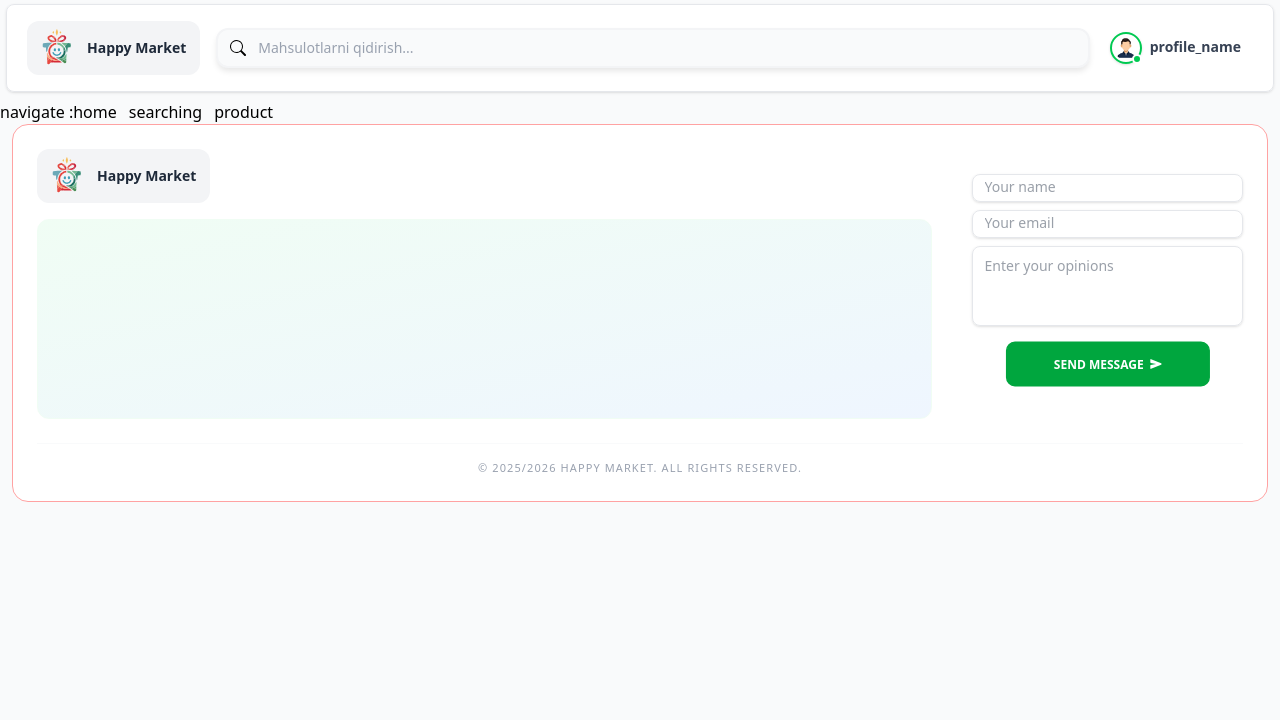
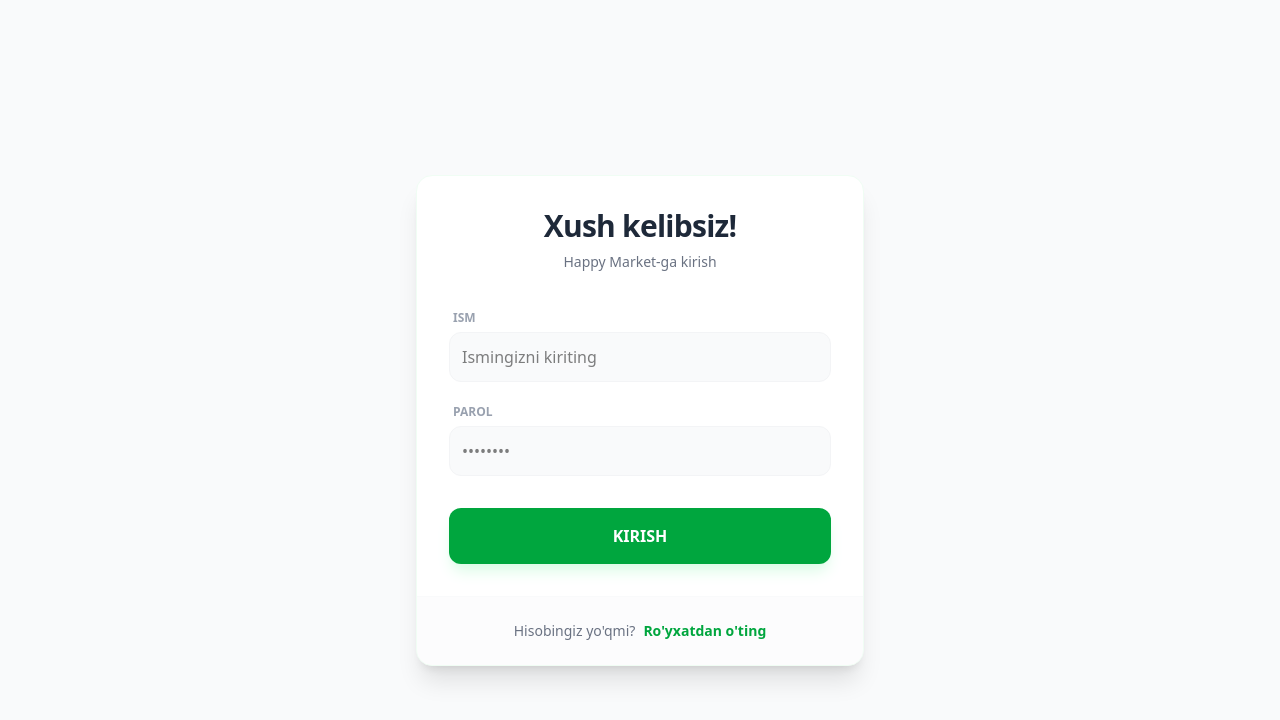
Before and after one commit to rax1mjon/happy_market, a React (Vite) app: page / in a window 1280 px wide. Shown: the top 720 px of the page. Built offline with nearby package versions, Linux system fonts and the light colour scheme.

Commit message:
add login

```diff
--- a/package.json
+++ b/package.json
@@ -10,9 +10,11 @@
     "preview": "vite preview"
   },
   "dependencies": {
+    "@reduxjs/toolkit": "^2.11.2",
     "@tailwindcss/vite": "^4.1.18",
     "react": "^19.2.0",
     "react-dom": "^19.2.0",
+    "react-redux": "^9.2.0",
     "react-router-dom": "^7.10.1",
     "tailwindcss": "^4.1.18"
   },
--- a/src/App.jsx
+++ b/src/App.jsx
@@ -15,8 +15,8 @@
     <>
       <Suspense fallback={<Loading />}>
         <Routes>
+          <Route index element={<Login />} />
           <Route path="/" element={<Layout />}>
-            <Route index element={<Login />} />
             <Route path="home" element={<Home />} />
             <Route path="searching/:search_name" element={<Searching />} />
             <Route path="product/:product_name" element={<Product />} />
--- a/src/Pages/Login/Login.jsx
+++ b/src/Pages/Login/Login.jsx
@@ -1,32 +1,112 @@
-import { useNavigate } from "react-router-dom";
+import { useState } from "react";
 
 const Login = () => {
-  const navigate = useNavigate();
-
-  const onClickFunc = (query) => {
-    navigate("/" + query);
-  };
+  const [isLogin, setIsLogin] = useState(true);
 
   return (
-    <>
-      <div className="flex">
-        <span>navigate :</span>
-        <ul className="flex gap-3">
-          <li className="cursor-pointer" onClick={() => onClickFunc("home")}>
-            home
-          </li>
-          <li
-            className="cursor-pointer"
-            onClick={() => onClickFunc("searching/example")}
+    <div className="min-h-[80vh] flex items-center justify-center p-4">
+      <div className="bg-white w-full max-w-md rounded-2xl shadow-xl border border-green-50 overflow-hidden transition-all duration-500">
+        {/* Yuqori qism: Sarlavha va Toggle */}
+        <div className="p-8 pb-0 text-center">
+          <h2 className="text-3xl font-bold text-gray-800 tracking-tight">
+            {isLogin ? "Xush kelibsiz!" : "Ro'yxatdan o'tish"}
+          </h2>
+          <p className="text-gray-500 text-sm mt-2">
+            {isLogin ? "Happy Market-ga kirish" : "Yangi hisob yarating"}
+          </p>
+        </div>
+
+        {/* Forma qismi */}
+        <form className="p-8 flex flex-col gap-4">
+          {/* Ism (Har doim bor) */}
+          <div className="group">
+            <label className="text-xs font-bold text-gray-400 uppercase ml-1 transition-colors group-focus-within:text-green-500">
+              Ism
+            </label>
+            <input
+              type="text"
+              placeholder="Ismingizni kiriting"
+              className="w-full p-3 mt-1 bg-gray-50 border border-gray-100 rounded-xl outline-none focus:border-green-500 focus:ring-4 focus:ring-green-50 transition-all duration-300"
+            />
+          </div>
+
+          {!isLogin && (
+            <div className="animate-in fade-in slide-in-from-top-4 duration-500 flex flex-col gap-4">
+              {/* Email */}
+              <div className="group">
+                <label className="text-xs font-bold text-gray-400 uppercase ml-1 group-focus-within:text-green-500">
+                  Email
+                </label>
+                <input
+                  type="email"
+                  placeholder="example@mail.com"
+                  className="w-full p-3 mt-1 bg-gray-50 border border-gray-100 rounded-xl outline-none focus:border-green-500 focus:ring-4 focus:ring-green-50 transition-all duration-300"
+                />
+              </div>
+
+              <div className="flex gap-4">
+                {/* Telefon */}
+                <div className="group flex-1">
+                  <label className="text-xs font-bold text-gray-400 uppercase ml-1 group-focus-within:text-green-500">
+                    Telefon
+                  </label>
+                  <input
+                    type="tel"
+                    placeholder="+998..."
+                    className="w-full p-3 mt-1 bg-gray-50 border border-gray-100 rounded-xl outline-none focus:border-green-500 focus:ring-4 focus:ring-green-50 transition-all duration-300"
+                  />
+                </div>
+                {/* Yosh */}
+                <div className="group w-24">
+                  <label className="text-xs font-bold text-gray-400 uppercase ml-1 group-focus-within:text-green-500">
+                    Yosh
+                  </label>
+                  <input
+                    type="number"
+                    placeholder="25"
+                    className="w-full p-3 mt-1 bg-gray-50 border border-gray-100 rounded-xl outline-none focus:border-green-500 focus:ring-4 focus:ring-green-50 transition-all duration-300"
+                  />
+                </div>
+              </div>
+            </div>
+          )}
+
+          {/* Parol (Har doim bor) */}
+          <div className="group">
+            <label className="text-xs font-bold text-gray-400 uppercase ml-1 transition-colors group-focus-within:text-blue-500">
+              Parol
+            </label>
+            <input
+              type="password"
+              placeholder="••••••••"
+              className="w-full p-3 mt-1 bg-gray-50 border border-gray-100 rounded-xl outline-none focus:border-blue-500 focus:ring-4 focus:ring-blue-50 transition-all duration-300"
+            />
+          </div>
+
+          {/* Submit Tugmasi */}
+          <button
+            type="submit"
+            className="w-full mt-4 py-4 bg-green-600 text-white font-bold rounded-xl shadow-lg shadow-green-100
+                       hover:bg-blue-600 hover:shadow-blue-100 transition-all duration-300 active:scale-95"
           >
-            searching
-          </li>
-          <li className="cursor-pointer" onClick={() => onClickFunc("product/machine")}>
-            product
-          </li>
-        </ul>
+            {isLogin ? "KIRISH" : "RO'YXATDAN O'TISH"}
+          </button>
+        </form>
+
+        {/* Pastki almashtirish qismi */}
+        <div className="p-6 bg-gray-50/50 border-t border-gray-50 text-center">
+          <p className="text-sm text-gray-500">
+            {isLogin ? "Hisobingiz yo'qmi?" : "Profilingiz bormi?"}
+            <button
+              onClick={() => setIsLogin(!isLogin)}
+              className="ml-2 font-bold text-green-600 hover:text-blue-600 transition-colors"
+            >
+              {isLogin ? "Ro'yxatdan o'ting" : "Kirish qismiga o'ting"}
+            </button>
+          </p>
+        </div>
       </div>
-    </>
+    </div>
   );
 };
 
--- a/src/assets/Components/Footer/Footer.jsx
+++ b/src/assets/Components/Footer/Footer.jsx
@@ -1,3 +1,4 @@
+import { useNavigate } from "react-router-dom";
 import LogoBtn from "../LogoBtn/LogoBtn";
 
 const Footer = () => {
@@ -5,14 +6,42 @@
     event.preventDefault();
     console.log("Form submitted");
   };
+  const navigate = useNavigate();
 
+  const onClickFunc = (query) => {
+    navigate("/" + query);
+  };
   return (
     <footer className="custom_container mb-4">
       <div className="footer-wrapper py-6 px-6 w-full flex flex-col justify-center items-center gap-6 border border-red-300 rounded-2xl z-50 bg-white transition-all duration-300 hover:shadow-md hover:shadow-green-50">
         <div className="grid grid-cols-1 sm:grid-cols-2 md:grid-cols-3 lg:grid-cols-4 flex-col gap-10 justify-around items-center w-full">
           <div className="flex flex-col flex-1 gap-4 items-start md:col-span-2 lg:col-span-3">
             <LogoBtn />
-            <div className="w-full min-w-55 h-50 bg-gradient-to-br from-green-50 to-blue-50 rounded-xl border border-green-50"></div>
+            <div className="w-full min-w-55 h-50 bg-gradient-to-br from-green-50 to-blue-50 rounded-xl border border-green-50">
+              <div className="flex">
+                <span>navigate :</span>
+                <ul className="flex gap-3">
+                  <li
+                    className="cursor-pointer"
+                    onClick={() => onClickFunc("home")}
+                  >
+                    home
+                  </li>
+                  <li
+                    className="cursor-pointer"
+                    onClick={() => onClickFunc("searching/example")}
+                  >
+                    searching
+                  </li>
+                  <li
+                    className="cursor-pointer"
+                    onClick={() => onClickFunc("product/machine")}
+                  >
+                    product
+                  </li>
+                </ul>
+              </div>
+            </div>
           </div>
 
           <form className="flex flex-col gap-2">
--- /dev/null
+++ b/src/constants/index.js
@@ -0,0 +1,2 @@
+
+export const ENDPOINT = "API_LOGIN_URL";
--- /dev/null
+++ b/src/redux/authSlice.js
@@ -0,0 +1,30 @@
+import { createSlice } from "@reduxjs/toolkit";
+
+const initialState = {
+  token: localStorage.getItem("token") || null,
+  isAuth: !!localStorage.getItem("token"),
+  user: null,
+};
+
+const authSlice = createSlice({
+  name: "auth",
+  initialState,
+  reducers: {
+    loginSuccess: (state, action) => {
+      state.token = action.payload.token;
+      state.isAuth = true;
+
+      localStorage.setItem("token", action.payload.token);
+    },
+    logout: (state) => {
+      state.token = null;
+      state.isAuth = false;
+      state.user = null;
+
+      localStorage.removeItem("token");
+    },
+  },
+});
+
+export const { loginSuccess, logout } = authSlice.actions;
+export default authSlice.reducer;
--- /dev/null
+++ b/src/server/index.js
@@ -0,0 +1,81 @@
+import axios from "axios";
+import Cookies from "js-cookie";
+import { ACCESSTOKEN, ENDPOINT, REFRESHTOKEN } from "../constants";
+
+let isRefreshing = false;
+let failedQueue = [];
+
+const processQueue = (error, token = null) => {
+  failedQueue.forEach((prom) => {
+    if (error) {
+      prom.reject(error);
+    } else {
+      prom.resolve(token);
+    }
+  });
+
+  failedQueue = [];
+};
+
+export const requests= axios.create({
+  baseURL: `${ENDPOINT}/api`,
+  // timeout: 10000,
+});
+
+// Requestga access qo‘shish
+requests.interceptors.request.use((config) => {
+  const token = Cookies.get(ACCESSTOKEN);
+  if (token) {
+    config.headers.Authorization = `Bearer ${token}`;
+  }
+  return config;
+});
+
+// Response interceptor
+requests.interceptors.response.use(
+  (response) => response,
+  async (error) => {
+    const originalRequest = error.config;
+
+    // 401 bo‘lsa
+    if (error.response?.status === 401 && !originalRequest._retry) {
+      if (isRefreshing) {
+        return new Promise(function (resolve, reject) {
+          failedQueue.push({ resolve, reject });
+        })
+          .then((token) => {
+            originalRequest.headers.Authorization = "Bearer " + token;
+            return axios(originalRequest);
+          })
+          .catch((err) => Promise.reject(err));
+      }
+
+      originalRequest._retry = true;
+      isRefreshing = true;
+
+      try {
+        const refresh = Cookies.get(REFRESHTOKEN);
+        const { data } = await axios.post(
+          `${ENDPOINT}/api/auth/token/refresh/`,
+          { refresh }
+        );
+
+        Cookies.set(ACCESSTOKEN, data.access);
+        processQueue(null, data.access);
+
+        originalRequest.headers.Authorization = "Bearer " + data.access;
+        return axios(originalRequest);
+      } catch (err) {
+        processQueue(err, null);
+        Cookies.remove(ACCESSTOKEN);
+        Cookies.remove(REFRESHTOKEN);
+        window.location.href = "/login";
+        return Promise.reject(err);
+      } finally {
+        isRefreshing = false;
+      }
+    }
+
+    return Promise.reject(error);
+  }
+);
```
Also changed, not shown: 1 other file (tests, documents, lock files or other folders).
